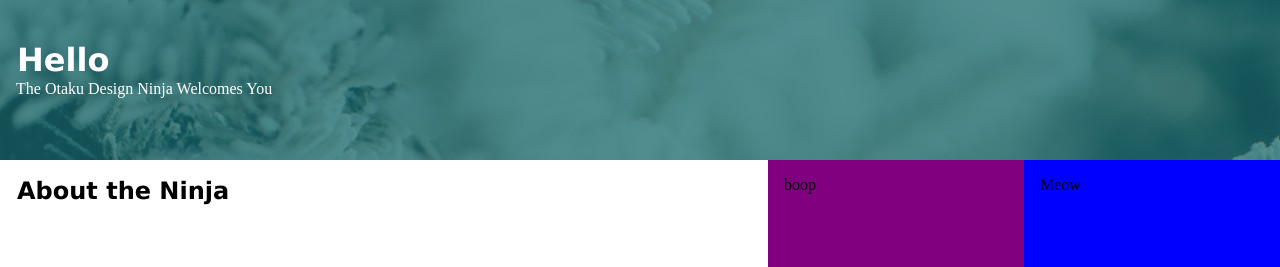
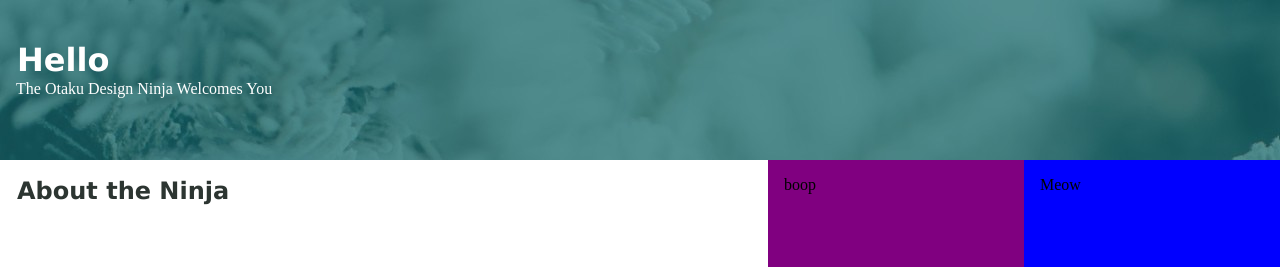
Before and after one commit to ToboesPawPrints/kaleighshi, a plain HTML site: page index.html in a window 1280 px wide. Shown: the top 267 px of the page. Drawn offline with Linux system fonts and the light colour scheme; a web font is replaced by a local one.

Commit message:
Added class color for headers that are on a white background.

```diff
--- a/index.html
+++ b/index.html
@@ -28,7 +28,7 @@
 
     <div id="main">
         <article>
-            <h1>About the Ninja</h1>
+            <h1 class="white-bg-header">About the Ninja</h1>
         </article>
         <nav> Meow</nav>
         <aside>boop</aside>
--- a/styles.css
+++ b/styles.css
@@ -63,6 +63,9 @@
     height: 20vh;
 }
 
+.white-bg-header {
+    color: #2C3531;
+}
 
 footer {
     background: #116466;
```
